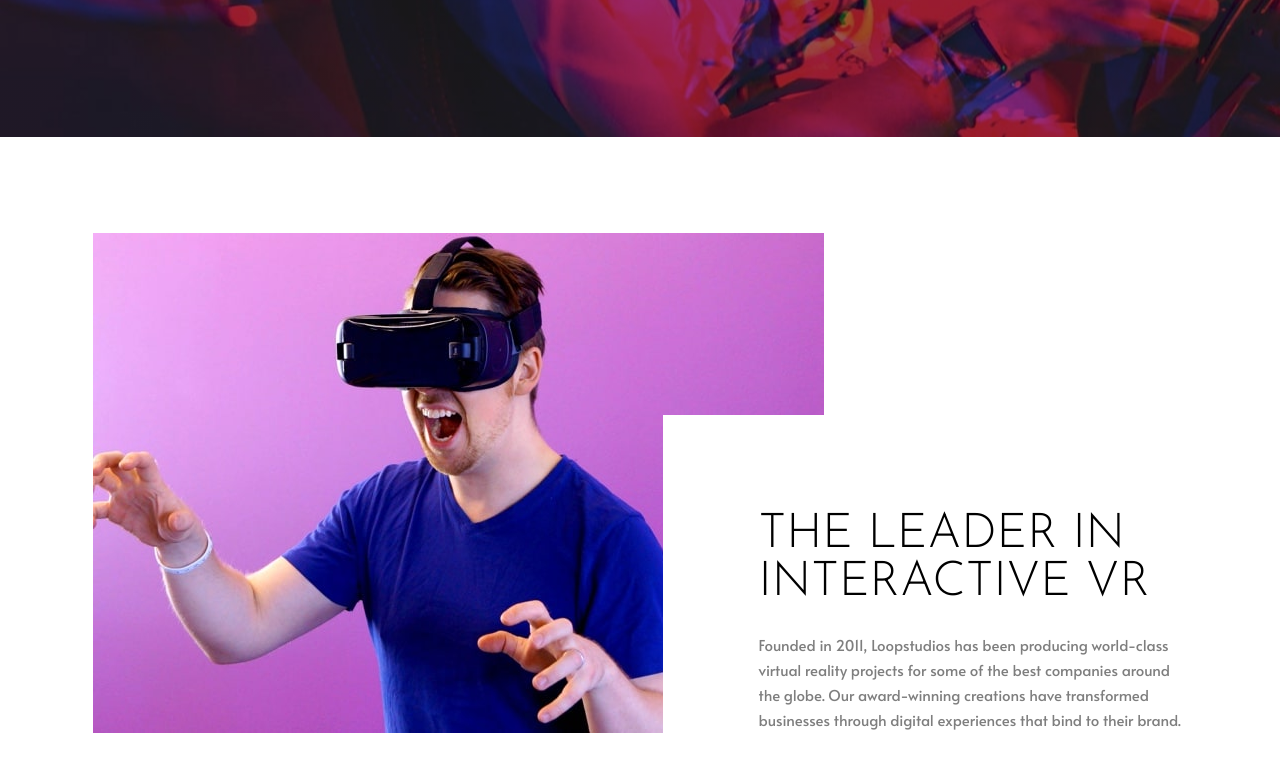
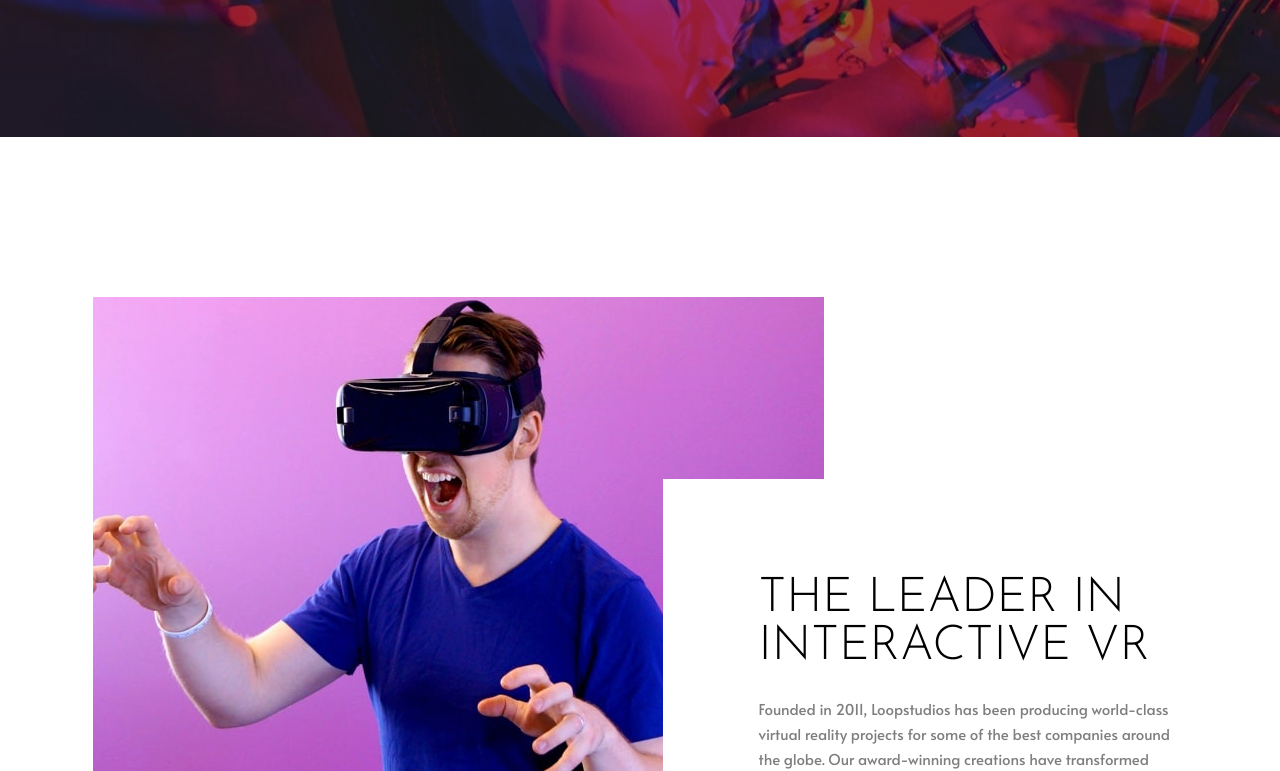
Before and after one commit to emestabillo/loopstudios-landing-page, a plain HTML site: page index.html in a window 1280 px wide. Shown: the part 513-1284 px from the top of the page. Drawn offline with Linux system fonts and the light colour scheme.

Commit message:
Refactor styles for more detail

```diff
--- a/index.html
+++ b/index.html
@@ -89,7 +89,7 @@
             <figure>
               <a href="/">
                 <picture>
-                  <source srcset="images/mobile/image-deep-earth.jpg" media="(max-width: 767px)">
+                  <source media="(max-width: 767px)" srcset="images/mobile/image-deep-earth.jpg" >
                   <source srcset="images/desktop/image-deep-earth.jpg" media="(min-width: 768px)">
                   <img src="images/mobile/image-deep-earth.jpg" alt="deep earth project">
                 </picture>
--- a/scss/layout/_about.scss
+++ b/scss/layout/_about.scss
@@ -1,6 +1,10 @@
 .about {
   padding: 6.4rem 0;
   text-align: center;
+
+  @include xl {
+    padding: 10.67rem 0 12.27rem;
+  }
 
   &__content {
     @include xl {
@@ -11,6 +15,7 @@
 
   img {
     margin: 0 auto;
+    flex: 1;
   }
 
   &__text {
@@ -21,6 +26,7 @@
       z-index: 2;
       margin-left: -10.73rem;
       padding: 6.4rem 0 0 6.4rem;
+      flex: 1;
       align-self: flex-end;
       background-color: $clr-white;
     }
--- a/scss/layout/_creations.scss
+++ b/scss/layout/_creations.scss
@@ -1,7 +1,7 @@
 .creations {
   text-align: center;
   text-transform: uppercase;
-  padding-bottom: 6.4rem;
+  padding-bottom: 12.27rem;
 
   &__content {
     @include med {
--- a/scss/layout/_footer.scss
+++ b/scss/layout/_footer.scss
@@ -9,7 +9,9 @@
       display: grid;
       grid-template-columns: repeat(2, 1fr);
       grid-template-rows: repeat(2, 1fr);
+      row-gap: 1.6rem;
       grid-template-areas: "logo icons" "nav copyright";
+      padding-bottom: 1.87rem;
     }
   }
 
@@ -19,6 +21,8 @@
     @include med {
       grid-area: logo;
       margin: 0;
+      width: 9.6rem;
+      height: 1.6rem;
     }
   }
 
@@ -56,6 +60,7 @@
 
     @include med {
       justify-content: flex-end;
+      padding-bottom: 0;
     }
 
     a {
@@ -77,6 +82,7 @@
     @include med {
       grid-area: copyright;
       text-align: right;
+      padding-bottom: 0;
     }
   }
 
--- a/scss/layout/_header.scss
+++ b/scss/layout/_header.scss
@@ -25,7 +25,7 @@
 #main {
   margin-top: 10.87rem;
   padding: 1.6rem;
-  border: 1px solid $clr-white;
+  border: 2px solid $clr-white;
   max-width: 32rem;
 
   @include lg {
```
Also changed, not shown: css/main.css, 1 other file.
